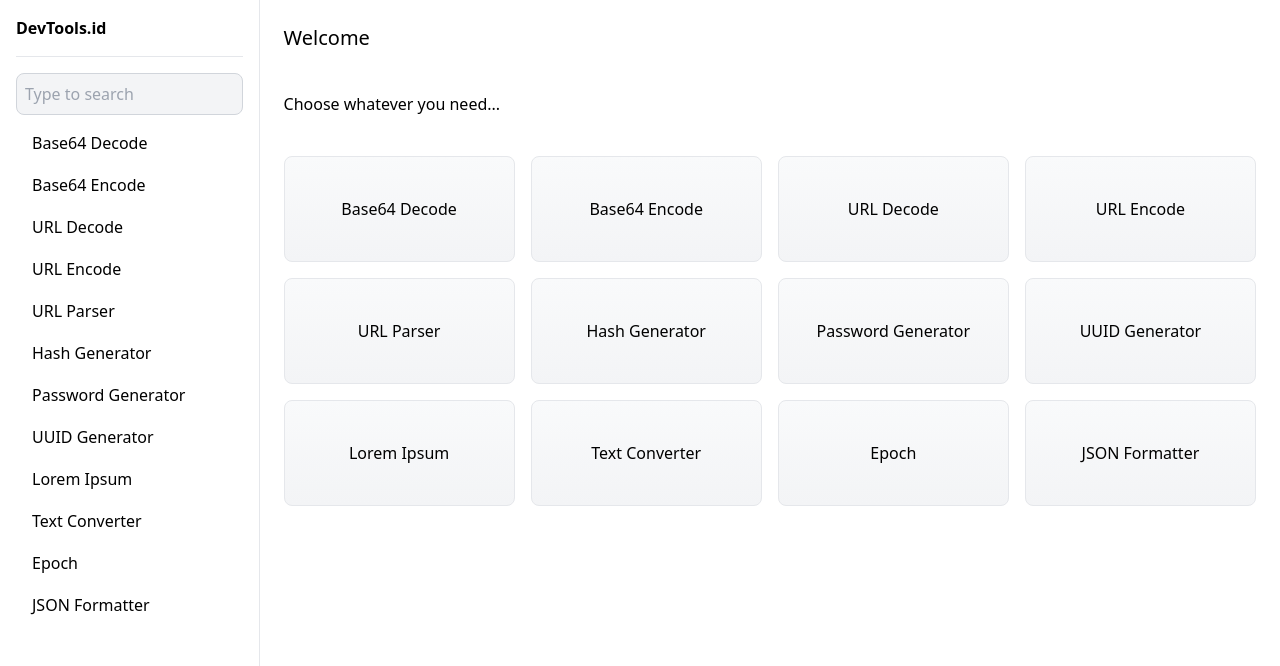
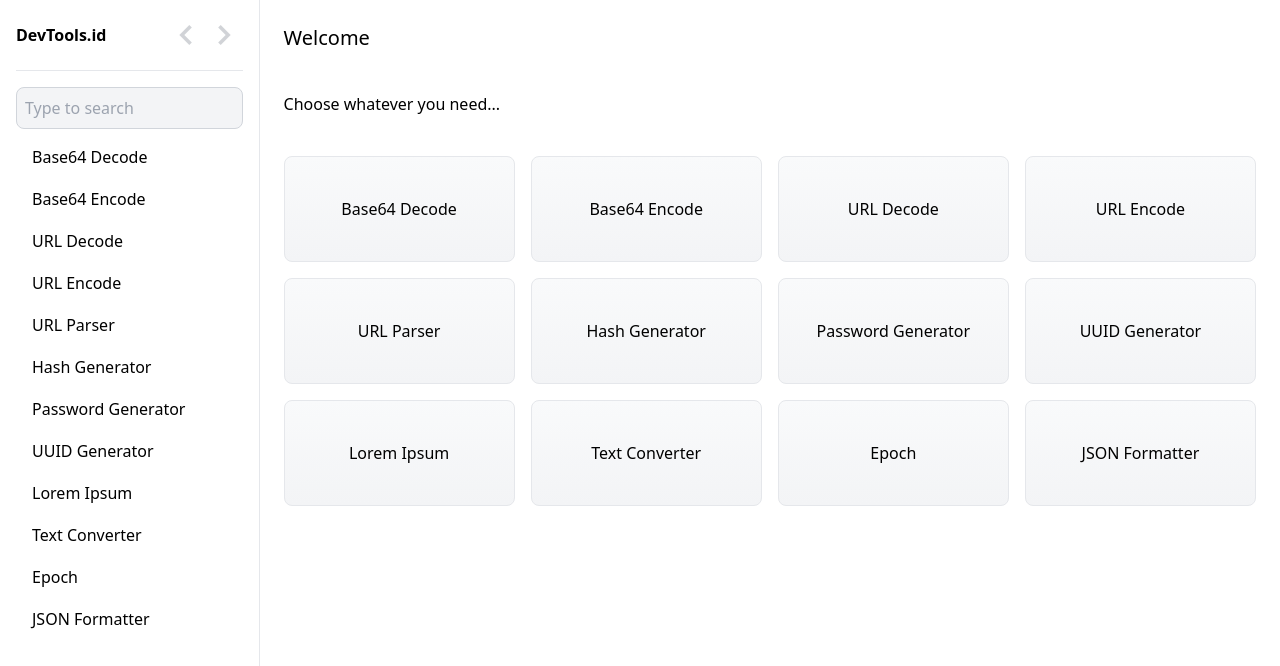
Before and after one commit to mul14/devtools.id, a Vue app: page / in a window 1280 px wide. Shown: the top 666 px of the page. Built offline with nearby package versions, Linux system fonts and the light colour scheme.

Commit message:
Add next and previous buttons

```diff
--- a/src/App.vue
+++ b/src/App.vue
@@ -1,22 +1,49 @@
 <script setup lang="ts">
-  import { computed, ref } from 'vue'
+  import { computed, ref, reactive, watch } from 'vue'
   import { useStore } from './store';
+  import { useRouter, useRoute } from 'vue-router';
+  import Arrow from "./icons/Arrow.vue";
+
+  const router = useRouter();
+  const route = useRoute();
+  const historyState = reactive({
+    allowBack: false,
+    allowForward: false,
+  })
 
   const search = ref('');
 
   const { menus } = useStore();
 
   const filteredMenus = computed(() => menus.filter((menu) => menu.name.toLowerCase().includes(search.value)))
+
+  watch(
+    () => route.fullPath,
+    (val, oldVal) => {
+      historyState.allowBack = window.history.state.back
+      historyState.allowForward = window.history.state.forward
+    }
+  )
 </script>
 
 <template>
   <div class="flex">
     <div class="w-3/12 p-4 border-r relative">
-      <h1 class="font-bold">
-        <router-link to="/" title="Trivial Tools and Utilities for Developers">
-          DevTools.id
-        </router-link>
-      </h1>
+      <div class="flex justify-between items-center">
+        <h1 class="font-bold">
+          <router-link to="/" title="Trivial Tools and Utilities for Developers">
+            DevTools.id
+          </router-link>
+        </h1>
+        <nav>
+          <button @click="router.back()" :disabled="!historyState.allowBack" class="px-2 py-2 rounded-lg border border-transparent text-gray-600 hover:border-gray-300 active:bg-gray-100 disabled:opacity-25 disabled:hover:border-transparent disabled:active:bg-transparent" title="Previous">
+            <Arrow class="rotate-180 w-5" />
+          </button>
+          <button @click="router.forward()" :disabled="!historyState.allowForward" class="px-2 py-2 rounded-lg border border-transparent text-gray-600 hover:border-gray-300 active:bg-gray-100 disabled:opacity-25 disabled:hover:border-transparent disabled:active:bg-transparent" title="Next">
+            <Arrow class="w-5"/>
+          </button>
+        </nav>
+      </div>
       <hr class="my-4" />
       <input type="search" v-model="search" placeholder="Type to search" class="w-full rounded-lg border border-gray-300 focus:outline-none p-2 bg-gray-100" />
       <nav class="space-y-4 sticky overflow-auto h-screen py-2">
--- /dev/null
+++ b/src/icons/Arrow.vue
@@ -0,0 +1,3 @@
+<template>
+  <svg class="fill-current" xmlns="http://www.w3.org/2000/svg" width="100%" height="100%" viewBox="0 0 24 24"><path d="M5 3l3.057-3 11.943 12-11.943 12-3.057-3 9-9z"/></svg>
+</template>
```
